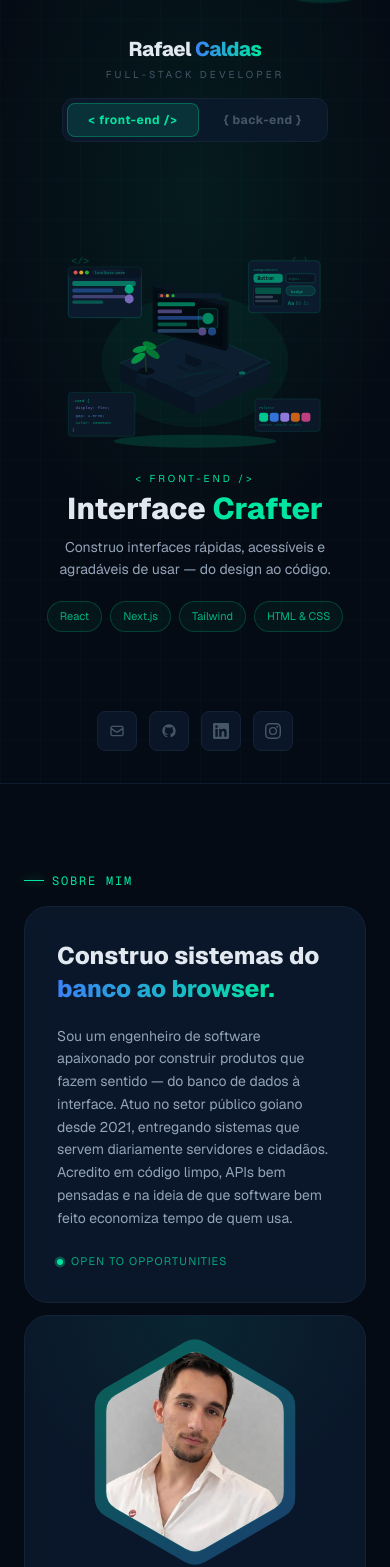
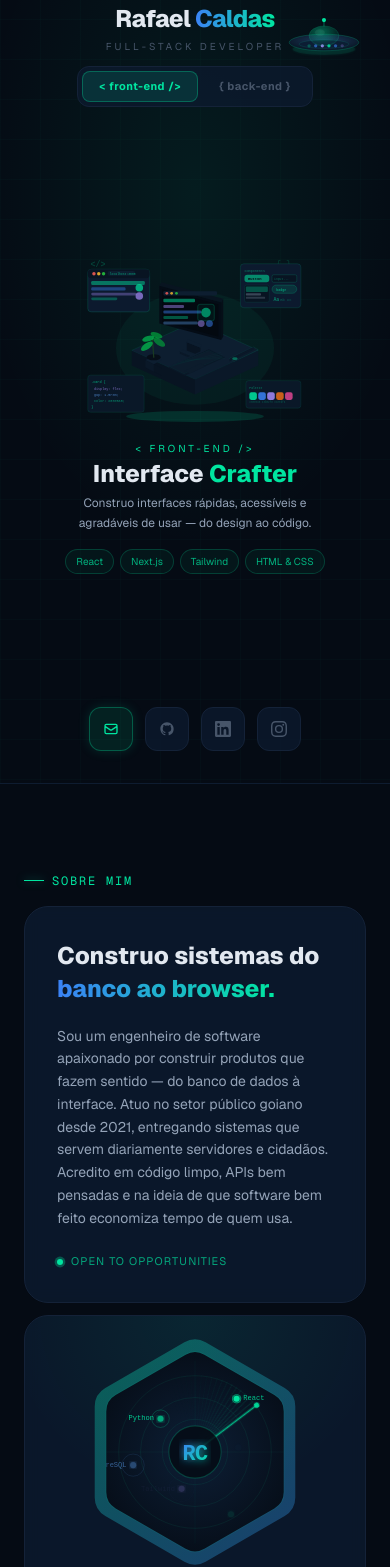
Before and after one commit to R4PTOR-C/PORTFOLIO, a Next.js app: page / in a window 390 px wide. Shown: the part 61-1628 px from the top of the page. Built offline with nearby package versions, Linux system fonts and the light colour scheme.

Commit message:
correção do UFO

```diff
--- a/components/About.jsx
+++ b/components/About.jsx
@@ -1,7 +1,142 @@
 'use client';
 import { useTranslation } from 'react-i18next';
 import { useEffect, useRef, useState } from 'react';
+import { motion } from 'framer-motion';
 import FadeIn from '@/components/FadeIn';
+
+const SWEEP_DURATION = 3; // seconds per full rotation
+
+const BLIPS = [
+  { angle: 38,  r: 62, label: 'React',    color: '#00e5a0' },
+  { angle: 84,  r: 40, label: 'Next.js',  color: '#60a5fa' },
+  { angle: 150, r: 66, label: 'Node.js',  color: '#00e5a0' },
+  { angle: 200, r: 36, label: 'Tailwind', color: '#a78bfa' },
+  { angle: 258, r: 58, label: 'PostgreSQL',color: '#60a5fa' },
+  { angle: 314, r: 44, label: 'Python',   color: '#00e5a0' },
+];
+
+function toXY(angle, r, cx = 100, cy = 100) {
+  const rad = ((angle - 90) * Math.PI) / 180;
+  return { x: cx + r * Math.cos(rad), y: cy + r * Math.sin(rad) };
+}
+
+function ProfileAvatar() {
+  return (
+    <svg viewBox="0 0 200 200" className="w-full h-full" xmlns="http://www.w3.org/2000/svg">
+      <defs>
+        <radialGradient id="radarBg" cx="50%" cy="50%" r="55%">
+          <stop offset="0%" stopColor="#0d1f36" />
+          <stop offset="100%" stopColor="#050b14" />
+        </radialGradient>
+        <filter id="blipGlow">
+          <feGaussianBlur stdDeviation="2.5" result="b" />
+          <feMerge><feMergeNode in="b" /><feMergeNode in="SourceGraphic" /></feMerge>
+        </filter>
+        <filter id="centerGlow">
+          <feGaussianBlur stdDeviation="4" result="b" />
+          <feMerge><feMergeNode in="b" /><feMergeNode in="SourceGraphic" /></feMerge>
+        </filter>
+        <linearGradient id="rcGradR" x1="0%" y1="0%" x2="100%" y2="100%">
+          <stop offset="0%" stopColor="#3b82f6" />
+          <stop offset="100%" stopColor="#00e5a0" />
+        </linearGradient>
+      </defs>
+
+      {/* Background */}
+      <rect width="200" height="200" fill="url(#radarBg)" />
+
+      {/* Crosshairs */}
+      <line x1="100" y1="16" x2="100" y2="184" stroke="rgba(0,229,160,0.06)" strokeWidth="0.6" />
+      <line x1="16" y1="100" x2="184" y2="100" stroke="rgba(0,229,160,0.06)" strokeWidth="0.6" />
+
+      {/* Radar rings */}
+      {[30, 50, 70].map((r, i) => (
+        <circle key={i} cx="100" cy="100" r={r}
+          fill="none" stroke="rgba(0,229,160,0.09)" strokeWidth="0.7" />
+      ))}
+
+      {/* Sweep fan — CSS keyframe avoids SVG/CSS transform conflict */}
+      <g className="radar-sweep">
+        {Array.from({ length: 22 }, (_, i) => {
+          // Calculate absolute endpoint for each trail line
+          // i=0 is leading edge (pointing up), i>0 trails behind (negative angle = CCW offset)
+          const rad = (-i * 4 * Math.PI) / 180;
+          const R = 71;
+          const x2 = 100 + R * Math.sin(rad);
+          const y2 = 100 - R * Math.cos(rad);
+          const isLeading = i === 0;
+          return (
+            <line key={i}
+              x1="100" y1="100" x2={x2} y2={y2}
+              stroke="#00e5a0"
+              strokeWidth={isLeading ? 1.5 : 0.6}
+              opacity={isLeading ? 0.75 : Math.pow((22 - i) / 22, 2) * 0.22}
+            />
+          );
+        })}
+        {/* Leading edge glow dot — at tip of i=0 line (up direction before rotation) */}
+        <circle cx="100" cy="29" r="2.5" fill="#00e5a0" opacity="0.9" />
+      </g>
+
+      {/* Blips */}
+      {BLIPS.map((blip) => {
+        const { x, y } = toXY(blip.angle, blip.r);
+        const delay = (blip.angle / 360) * SWEEP_DURATION;
+        const labelRight = x > 100;
+        return (
+          <g key={blip.label}>
+            {/* Pulse ring — animate r directly, no transform needed */}
+            <motion.circle
+              cx={x} cy={y}
+              fill="none" stroke={blip.color} strokeWidth="0.8"
+              animate={{ r: [3, 12], opacity: [0.6, 0] }}
+              transition={{ duration: SWEEP_DURATION, delay, repeat: Infinity, ease: 'easeOut', times: [0, 0.7] }}
+            />
+            {/* Blip dot */}
+            <motion.circle
+              cx={x} cy={y} r={2.8}
+              fill={blip.color}
+              filter="url(#blipGlow)"
+              animate={{ opacity: [0, 1, 0.9, 0.2, 0] }}
+              transition={{ duration: SWEEP_DURATION, delay, repeat: Infinity, ease: 'easeOut', times: [0, 0.04, 0.2, 0.6, 1] }}
+            />
+            {/* Label */}
+            <motion.text
+              x={labelRight ? x + 6 : x - 6} y={y + 1.5}
+              textAnchor={labelRight ? 'start' : 'end'}
+              fontFamily="monospace" fontSize="6.5" fill={blip.color}
+              animate={{ opacity: [0, 0.9, 0.9, 0, 0] }}
+              transition={{ duration: SWEEP_DURATION, delay, repeat: Infinity, ease: 'easeOut', times: [0, 0.05, 0.35, 0.65, 1] }}
+            >
+              {blip.label}
+            </motion.text>
+          </g>
+        );
+      })}
+
+      {/* Center disc */}
+      <circle cx="100" cy="100" r="24"
+        fill="rgba(5,11,20,0.85)" stroke="rgba(0,229,160,0.22)" strokeWidth="1" />
+
+      {/* RC monogram */}
+      <text x="100" y="107"
+        textAnchor="middle" fontFamily="monospace"
+        fontSize="20" fontWeight="900"
+        fill="url(#rcGradR)" filter="url(#centerGlow)"
+        letterSpacing="-0.5"
+      >RC</text>
+
+      {/* SCANNING label */}
+      <motion.text
+        x="162" y="193"
+        fontFamily="monospace" fontSize="5.5"
+        fill="rgba(0,229,160,0.35)"
+        animate={{ opacity: [0.35, 0.1, 0.35] }}
+        transition={{ duration: 1.4, repeat: Infinity, ease: 'easeInOut' }}
+      >SCANNING...</motion.text>
+    </svg>
+  );
+}
 
 function AnimatedCounter({ to, suffix = '', duration = 1600 }) {
   const [count, setCount] = useState(0);
@@ -81,15 +216,15 @@ export default function About() {
               </defs>
             </svg>
 
-            {/* Hexagonal photo frame */}
+            {/* Hexagonal avatar frame */}
             <div className="relative w-56 h-56">
               {/* glow ring behind */}
               <div className="absolute inset-0 scale-110" style={{ clipPath: 'url(#hexClip)', background: 'linear-gradient(135deg,rgba(0,229,160,0.35),rgba(59,130,246,0.35))' }} />
               {/* inner border */}
               <div className="absolute inset-[2px]" style={{ clipPath: 'url(#hexClip)', background: 'rgba(0,229,160,0.08)' }} />
-              {/* photo */}
-              <div className="absolute inset-[3px]" style={{ clipPath: 'url(#hexClip)' }}>
-                <img src="/perfil.jpeg" alt="Rafael Caldas" className="w-full h-full object-cover object-top" />
+              {/* placeholder */}
+              <div className="absolute inset-[3px] overflow-hidden" style={{ clipPath: 'url(#hexClip)' }}>
+                <ProfileAvatar />
               </div>
             </div>
             <div>
--- a/components/SplitHero.jsx
+++ b/components/SplitHero.jsx
@@ -61,14 +61,14 @@ function MobileHero({ t, mounted }) {
 
       {/* Name */}
       <motion.div
-        className="relative z-10 pt-24 pb-4 text-center"
+        className="relative z-10 pt-16 pb-3 text-center"
         initial={{ opacity: 0, y: -12 }}
         animate={mounted ? { opacity: 1, y: 0 } : {}}
         transition={{ duration: 0.5, delay: 0.2 }}
       >
-        <h1 className="text-xl font-extrabold tracking-tight glitch-name">
-          <Typewriter text="Rafael " delay={400} speed={90} className="text-text" />
-          <Typewriter text="Caldas" delay={400 + 7 * 90} speed={90}
+        <h1 className="text-2xl font-extrabold tracking-tight glitch-name">
+          <Typewriter text="Rafael " delay={400} speed={80} className="text-text" />
+          <Typewriter text="Caldas" delay={400 + 7 * 80} speed={80}
             style={{ backgroundImage: 'linear-gradient(90deg,#3b82f6,#00e5a0)', WebkitBackgroundClip: 'text', backgroundClip: 'text', WebkitTextFillColor: 'transparent' }} />
         </h1>
         <p className="text-[10px] font-mono text-dim tracking-[0.3em] uppercase mt-1">Full-Stack Developer</p>
@@ -76,7 +76,7 @@ function MobileHero({ t, mounted }) {
 
       {/* Tab toggle */}
       <motion.div
-        className="relative z-10 flex justify-center px-6 mb-6"
+        className="relative z-10 flex justify-center px-6 mb-3"
         initial={{ opacity: 0, y: -8 }}
         animate={mounted ? { opacity: 1, y: 0 } : {}}
         transition={{ duration: 0.5, delay: 0.3 }}
@@ -84,7 +84,7 @@ function MobileHero({ t, mounted }) {
         <div className="flex rounded-xl p-1 gap-1" style={{ background: 'rgba(12,26,46,0.8)', border: '1px solid #142238' }}>
           <button
             onClick={() => setTab('front')}
-            className="px-5 py-2 rounded-lg text-xs font-mono font-bold tracking-wider transition-all duration-250"
+            className="px-4 py-1.5 rounded-lg text-[11px] font-mono font-bold tracking-wider transition-all duration-250"
             style={isFront
               ? { background: 'rgba(0,229,160,0.12)', color: '#00e5a0', border: '1px solid rgba(0,229,160,0.3)' }
               : { color: '#475569', border: '1px solid transparent' }
@@ -94,7 +94,7 @@ function MobileHero({ t, mounted }) {
           </button>
           <button
             onClick={() => setTab('back')}
-            className="px-5 py-2 rounded-lg text-xs font-mono font-bold tracking-wider transition-all duration-250"
+            className="px-4 py-1.5 rounded-lg text-[11px] font-mono font-bold tracking-wider transition-all duration-250"
             style={!isFront
               ? { background: 'rgba(59,130,246,0.12)', color: '#60a5fa', border: '1px solid rgba(59,130,246,0.3)' }
               : { color: '#475569', border: '1px solid transparent' }
@@ -106,18 +106,18 @@ function MobileHero({ t, mounted }) {
       </motion.div>
 
       {/* Panel content */}
-      <div className="relative z-10 flex-1 flex flex-col items-center justify-center px-8 gap-6 overflow-hidden">
+      <div className="relative z-10 flex-1 flex flex-col items-center justify-center px-6 gap-4 overflow-hidden">
         <AnimatePresence mode="wait">
           <motion.div
             key={tab}
-            initial={{ opacity: 0, y: 16 }}
+            initial={{ opacity: 0, y: 12 }}
             animate={{ opacity: 1, y: 0 }}
-            exit={{ opacity: 0, y: -16 }}
-            transition={{ duration: 0.3, ease: [0.16, 1, 0.3, 1] }}
-            className="flex flex-col items-center text-center gap-5 w-full"
+            exit={{ opacity: 0, y: -12 }}
+            transition={{ duration: 0.25, ease: [0.16, 1, 0.3, 1] }}
+            className="flex flex-col items-center text-center gap-4 w-full"
           >
             {/* Illustration */}
-            <div style={{ width: '260px', height: '205px' }}>
+            <div style={{ width: '220px', height: '174px' }}>
               <IsometricDesk side={tab} />
             </div>
 
@@ -125,24 +125,24 @@ function MobileHero({ t, mounted }) {
             <div>
               {isFront ? (
                 <>
-                  <p className="font-mono text-[10px] tracking-[0.3em] text-neon mb-2 uppercase">&lt; front-end /&gt;</p>
-                  <h2 className="text-3xl font-extrabold leading-none text-text">Interface <span style={{ color: '#00e5a0' }}>Crafter</span></h2>
+                  <p className="font-mono text-[10px] tracking-[0.3em] text-neon mb-1.5 uppercase">&lt; front-end /&gt;</p>
+                  <h2 className="text-2xl font-extrabold leading-none text-text">Interface <span style={{ color: '#00e5a0' }}>Crafter</span></h2>
                 </>
               ) : (
                 <>
-                  <p className="font-mono text-[10px] tracking-[0.3em] text-blue-light mb-2 uppercase">&#123; back-end &#125;</p>
-                  <h2 className="text-3xl font-extrabold leading-none text-text">Systems <span className="text-blue-light">Engineer</span></h2>
+                  <p className="font-mono text-[10px] tracking-[0.3em] text-blue-light mb-1.5 uppercase">&#123; back-end &#125;</p>
+                  <h2 className="text-2xl font-extrabold leading-none text-text">Systems <span className="text-blue-light">Engineer</span></h2>
                 </>
               )}
-              <p className="text-muted text-sm leading-relaxed mt-3 max-w-[280px]">
+              <p className="text-muted text-xs leading-relaxed mt-2 max-w-[260px]">
                 {t(isFront ? 'splitFrontDesc' : 'splitBackDesc')}
               </p>
             </div>
 
             {/* Skills */}
-            <div className="flex flex-wrap gap-2 justify-center">
+            <div className="flex flex-wrap gap-1.5 justify-center">
               {(isFront ? frontSkills : backSkills).map(s => (
-                <span key={s} className="text-[11px] px-3 py-1.5 rounded-full font-mono"
+                <span key={s} className="text-[10px] px-2.5 py-1 rounded-full font-mono"
                   style={isFront
                     ? { border: '1px solid rgba(0,229,160,0.2)', color: 'rgba(0,229,160,0.75)', background: 'rgba(0,229,160,0.05)' }
                     : { border: '1px solid rgba(59,130,246,0.2)', color: 'rgba(96,165,250,0.75)', background: 'rgba(37,99,235,0.05)' }
@@ -154,7 +154,7 @@ function MobileHero({ t, mounted }) {
         </AnimatePresence>
       </div>
 
-      {/* Social + CTA */}
+      {/* Social icons */}
       <motion.div
         className="relative z-10 pb-8 flex justify-center gap-3 pointer-events-auto"
         initial={{ opacity: 0, y: 12 }}
@@ -162,9 +162,17 @@ function MobileHero({ t, mounted }) {
         transition={{ duration: 0.5, delay: 0.5 }}
       >
         {socialLinks.map(link => (
-          <a key={link.label} href={link.href} target="_blank" rel="noopener noreferrer" aria-label={link.label}
-            className="w-10 h-10 flex items-center justify-center rounded-lg text-dim"
-            style={{ border: '1px solid #142238', background: 'rgba(12,26,46,0.8)' }}
+          <a
+            key={link.label}
+            href={link.href}
+            target={link.label === 'Email' ? undefined : '_blank'}
+            rel="noopener noreferrer"
+            aria-label={link.label}
+            className="w-11 h-11 flex items-center justify-center rounded-xl transition-all duration-200 active:scale-95"
+            style={link.neon
+              ? { background: 'rgba(0,229,160,0.1)', border: '1px solid rgba(0,229,160,0.3)', color: '#00e5a0', boxShadow: '0 0 12px rgba(0,229,160,0.15)' }
+              : { border: '1px solid #142238', background: 'rgba(12,26,46,0.8)', color: '#475569' }
+            }
           >
             {link.icon}
           </a>
@@ -286,17 +294,19 @@ function DesktopHero({ t, mounted }) {
       </motion.div>
 
       {/* SOCIAL + CTA */}
-      <motion.div className="absolute bottom-8 inset-x-0 z-40 flex justify-center gap-4 pointer-events-auto" initial={{ opacity: 0, y: 16 }} animate={mounted ? { opacity: 1, y: 0 } : {}} transition={{ duration: 0.6, delay: 0.6 }}>
-        <a href="mailto:rafaelcroriz7@gmail.com" className="inline-flex items-center gap-2 px-5 py-2.5 rounded-lg text-sm font-bold text-bg transition-all duration-200 hover:-translate-y-0.5" style={{ background: '#00e5a0', boxShadow: '0 0 20px rgba(0,229,160,0.3)' }}>
-          {t('heroCta')}
-          <svg viewBox="0 0 24 24" fill="none" stroke="currentColor" strokeWidth="2.5" className="w-3.5 h-3.5">
-            <path d="M5 12h14M12 5l7 7-7 7" strokeLinecap="round" strokeLinejoin="round" />
-          </svg>
-        </a>
+      <motion.div className="absolute bottom-8 inset-x-0 z-40 flex justify-center gap-3 pointer-events-auto" initial={{ opacity: 0, y: 16 }} animate={mounted ? { opacity: 1, y: 0 } : {}} transition={{ duration: 0.6, delay: 0.6 }}>
         {socialLinks.map(link => (
-          <a key={link.label} href={link.href} target="_blank" rel="noopener noreferrer" aria-label={link.label}
-            className="w-10 h-10 flex items-center justify-center rounded-lg text-dim hover:text-text transition-all duration-200 hover:-translate-y-0.5"
-            style={{ border: '1px solid #142238', background: 'rgba(12,26,46,0.8)', backdropFilter: 'blur(8px)' }}
+          <a
+            key={link.label}
+            href={link.href}
+            target={link.label === 'Email' ? undefined : '_blank'}
+            rel="noopener noreferrer"
+            aria-label={link.label}
+            className="w-10 h-10 flex items-center justify-center rounded-lg transition-all duration-200 hover:-translate-y-0.5"
+            style={link.neon
+              ? { background: 'rgba(0,229,160,0.1)', border: '1px solid rgba(0,229,160,0.3)', color: '#00e5a0', boxShadow: '0 0 14px rgba(0,229,160,0.18)' }
+              : { border: '1px solid #142238', background: 'rgba(12,26,46,0.8)', backdropFilter: 'blur(8px)', color: '#475569' }
+            }
           >
             {link.icon}
           </a>
--- a/components/StarField.jsx
+++ b/components/StarField.jsx
@@ -1,7 +1,7 @@
 'use client';
 import { useEffect, useRef } from 'react';
 
-const STAR_COUNT = 120;
+const STAR_COUNT = typeof window !== 'undefined' && window.matchMedia('(pointer: coarse)').matches ? 60 : 120;
 
 export default function StarField() {
   const canvasRef = useRef(null);
@@ -88,7 +88,7 @@ export default function StarField() {
     <canvas
       ref={canvasRef}
       className="fixed inset-0 z-0 pointer-events-none"
-      style={{ opacity: 0.6 }}
+      style={{ opacity: 0.6, willChange: 'transform', transform: 'translateZ(0)' }}
     />
   );
 }
--- a/components/UFO.jsx
+++ b/components/UFO.jsx
@@ -86,7 +86,7 @@ export default function UFO() {
     };
   }, []);
 
-  const y = useTransform(scrollY, [0, 3000], [20, 500]);
+  const y = useTransform(scrollY, [0, 3000], [8, 444]);
   const x = useTransform(scrollY, [0, 3000], [0, -40]);
   const springY = useSpring(y, { stiffness: 40, damping: 18 });
   const springX = useSpring(x, { stiffness: 40, damping: 18 });
@@ -94,10 +94,10 @@ export default function UFO() {
   return (
     <>
       <motion.div
-        className="fixed right-4 md:right-10 z-[60]"
-        style={{ top: 0, y: springY, x: springX, width: '100px', height: '58px', cursor: 'pointer' }}
+        className="fixed right-4 md:right-10 z-40"
+        style={{ top: '64px', y: springY, x: springX, width: '100px', height: '58px', cursor: 'pointer' }}
         initial={{ opacity: 0, y: -60 }}
-        animate={{ opacity: 1, y: 20 }}
+        animate={{ opacity: 1, y: 8 }}
         transition={{ delay: 2.5, duration: 1, ease: [0.16, 1, 0.3, 1] }}
       >
         <motion.div
```
Also changed, not shown: app/globals.css (+11 -0 lines).
